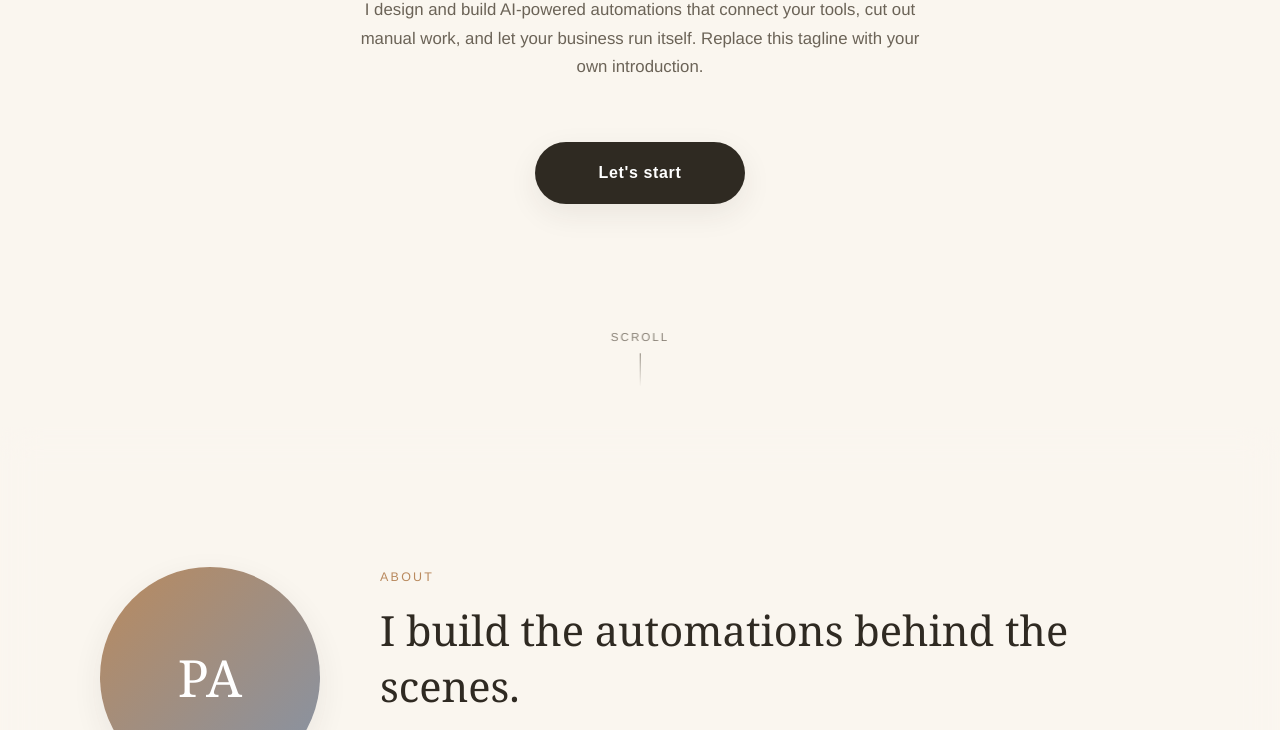
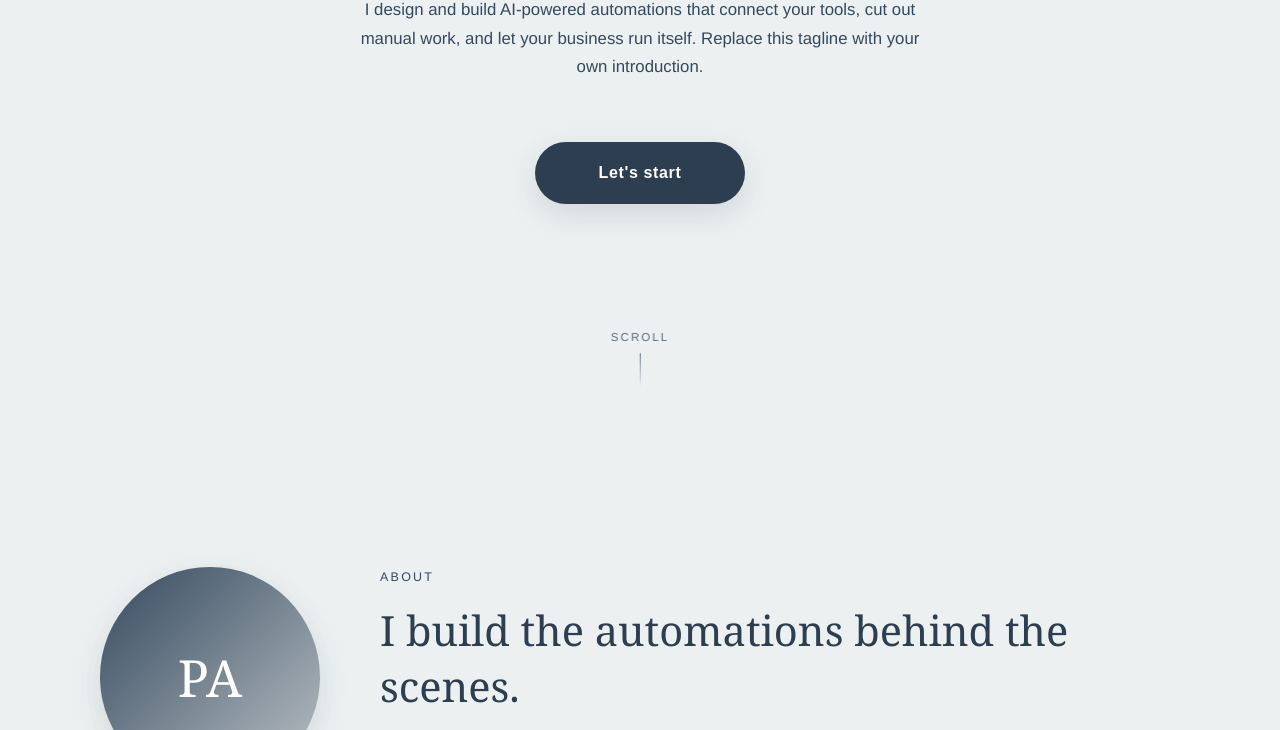
Before and after one commit to ChickenAdeBayor/Portfolio, a plain HTML site: page index.html in a window 1280 px wide. Shown: the part 373-1103 px from the top of the page. Drawn offline with nearby package versions, Linux system fonts and the light colour scheme; animation ran at ten frames a second.

Commit message:
Retheme site to a cool flat-UI slate palette (#3)
Replace the warm cream palette with the requested Midnight Blue /
Wet Asphalt / Concrete / Silver / Clouds scale across every surface:
backgrounds, text, borders, project thumbnails, and the 3D workflow
canvas (chip colors, connector lines, and traveling data packets,
switched from an additive teal glow to a solid light-to-dark dot
since additive blending washed out against this lighter palette).


Claude-Session: https://claude.ai/code/session_01WY33MbRGLBGKLWKku2c33x

Co-authored-by: Claude <noreply@anthropic.com>

```diff
--- a/index.html
+++ b/index.html
@@ -7,17 +7,18 @@
 <meta name="description" content="Portfolio of Primo Alota Jr — AI Automation Engineer.">
 <style>
   :root{
-    --bg: #faf6ef;
-    --bg-alt: #f2ece1;
-    --ink: #2f2a22;
-    --ink-soft: #6b6357;
+    /* Flat, cool slate palette: Midnight Blue -> Wet Asphalt -> Concrete -> Silver -> Clouds */
+    --bg: #ECF0F1;
+    --bg-alt: #BDC3C7;
+    --ink: #2C3E50;
+    --ink-soft: #34495E;
     --card: #ffffff;
-    --accent: #b98a5e;
-    --accent-2: #7c8a75;
-    --accent-3: #8493a8;
-    --signal: #4fb3a8;
-    --border: rgba(47,42,34,0.08);
-    --shadow: 0 10px 30px rgba(47,42,34,0.08);
+    --accent: #34495E;
+    --accent-2: #7F8C8D;
+    --accent-3: #BDC3C7;
+    --signal: #2C3E50;
+    --border: rgba(44,62,80,0.14);
+    --shadow: 0 10px 30px rgba(44,62,80,0.14);
   }
 
   *{ box-sizing: border-box; }
@@ -62,13 +63,13 @@
     align-items: center;
     justify-content: space-between;
     padding: 22px 6vw;
-    background: rgba(250, 246, 239, 0);
+    background: rgba(236, 240, 241, 0);
     transition: background 0.3s ease, box-shadow 0.3s ease, padding 0.3s ease;
     pointer-events: none;
   }
 
   .nav.scrolled{
-    background: rgba(250, 246, 239, 0.85);
+    background: rgba(236, 240, 241, 0.85);
     backdrop-filter: blur(10px);
     box-shadow: 0 1px 0 var(--border);
     padding: 14px 6vw;
@@ -126,7 +127,7 @@
   section#about,
   section#projects,
   section#contact{
-    background: rgba(250, 246, 239, 0.82);
+    background: rgba(236, 240, 241, 0.82);
     backdrop-filter: blur(18px);
     -webkit-backdrop-filter: blur(18px);
   }
@@ -212,7 +213,7 @@
   }
 
   .start-btn:hover{
-    box-shadow: 0 14px 34px rgba(47,42,34,0.18);
+    box-shadow: 0 14px 34px rgba(44,62,80,0.18);
     transform: translateY(-2px);
     background: var(--accent);
   }
@@ -339,7 +340,7 @@
 
   .project-card:hover{
     transform: translateY(-6px);
-    box-shadow: 0 18px 40px rgba(47,42,34,0.14);
+    box-shadow: 0 18px 40px rgba(44,62,80,0.14);
   }
 
   .project-thumb{
@@ -353,10 +354,10 @@
     letter-spacing: 0.04em;
   }
 
-  .thumb-1{ background: linear-gradient(135deg, #b98a5e, #e3c9a8); }
-  .thumb-2{ background: linear-gradient(135deg, #7c8a75, #b7c4ae); }
-  .thumb-3{ background: linear-gradient(135deg, #8493a8, #c2cbd9); }
-  .thumb-4{ background: linear-gradient(135deg, #a97c8a, #d9b7c2); }
+  .thumb-1{ background: linear-gradient(135deg, #2C3E50, #4a6178); }
+  .thumb-2{ background: linear-gradient(135deg, #34495E, #5d7186); }
+  .thumb-3{ background: linear-gradient(135deg, #7F8C8D, #a9b4b4); }
+  .thumb-4{ background: linear-gradient(135deg, #5B6B74, #93a1a4); }
 
   .project-body{
     padding: 26px;
@@ -672,8 +673,7 @@
       var group = new THREE.Group();
       scene.add(group);
 
-      var signalColor = 'rgba(79,179,168,1)';
-      var inkColor = '#2f2a22';
+      var inkColor = '#2C3E50';
 
       function roundRectPath(ctx, x, y, w, h, r){
         ctx.beginPath();
@@ -708,7 +708,7 @@
         roundRectPath(ctx, 0.75, 0.75, width - 1.5, height - 1.5, height / 2 - 1);
         ctx.fillStyle = 'rgba(255,255,255,0.94)';
         ctx.fill();
-        ctx.strokeStyle = 'rgba(47,42,34,0.16)';
+        ctx.strokeStyle = 'rgba(44,62,80,0.16)';
         ctx.lineWidth = 1.5;
         ctx.stroke();
 
@@ -727,6 +727,9 @@
         return { texture: texture, aspect: width / height };
       }
 
+      // A soft light-to-dark dot rather than an additive glow: against a
+      // light background an additive blend just washes out to white, so
+      // this composites normally and reads as a small solid data packet.
       function makeGlowTexture(){
         var size = 128;
         var c = document.createElement('canvas');
@@ -734,8 +737,8 @@
         var ctx = c.getContext('2d');
         var g = ctx.createRadialGradient(size / 2, size / 2, 0, size / 2, size / 2, size / 2);
         g.addColorStop(0, 'rgba(255,255,255,1)');
-        g.addColorStop(0.3, signalColor.replace('1)', '0.85)'));
-        g.addColorStop(1, signalColor.replace('1)', '0)'));
+        g.addColorStop(0.35, 'rgba(52,73,94,0.92)');
+        g.addColorStop(1, 'rgba(44,62,80,0)');
         ctx.fillStyle = g;
         ctx.fillRect(0, 0, size, size);
         return new THREE.CanvasTexture(c);
@@ -743,22 +746,22 @@
 
       // The real steps/services a workflow like this actually connects.
       var steps = [
-        { label: 'Webhook', color: '#4fb3a8' },
-        { label: 'Schedule', color: '#4fb3a8' },
-        { label: 'OpenAI', color: '#b98a5e' },
-        { label: 'GPT-4', color: '#b98a5e' },
-        { label: 'Slack', color: '#8493a8' },
-        { label: 'Gmail', color: '#a97c8a' },
-        { label: 'Sheets', color: '#7c8a75' },
-        { label: 'CRM', color: '#8493a8' },
-        { label: 'Filter', color: '#b98a5e' },
-        { label: 'Database', color: '#7c8a75' },
-        { label: 'Airtable', color: '#b98a5e' },
-        { label: 'HTTP', color: '#8493a8' },
-        { label: 'n8n', color: '#7c8a75' },
-        { label: 'Zapier', color: '#a97c8a' },
-        { label: 'Make', color: '#8493a8' },
-        { label: 'If / Else', color: '#a97c8a' }
+        { label: 'Webhook', color: '#2C3E50' },
+        { label: 'Schedule', color: '#2C3E50' },
+        { label: 'OpenAI', color: '#2C3E50' },
+        { label: 'GPT-4', color: '#2C3E50' },
+        { label: 'Slack', color: '#7F8C8D' },
+        { label: 'Gmail', color: '#5B6B74' },
+        { label: 'Sheets', color: '#34495E' },
+        { label: 'CRM', color: '#7F8C8D' },
+        { label: 'Filter', color: '#2C3E50' },
+        { label: 'Database', color: '#34495E' },
+        { label: 'Airtable', color: '#2C3E50' },
+        { label: 'HTTP', color: '#7F8C8D' },
+        { label: 'n8n', color: '#34495E' },
+        { label: 'Zapier', color: '#5B6B74' },
+        { label: 'Make', color: '#7F8C8D' },
+        { label: 'If / Else', color: '#5B6B74' }
       ];
 
       var isMobile = window.innerWidth < 600;
@@ -825,7 +828,7 @@
         }
       });
 
-      var lineMat = new THREE.LineBasicMaterial({ color: 0xb9ac98, transparent: true, opacity: 0.32 });
+      var lineMat = new THREE.LineBasicMaterial({ color: 0xBDC3C7, transparent: true, opacity: 0.45 });
       var curveSegments = 16;
       edges.forEach(function(edge){
         var geo = new THREE.BufferGeometry();
@@ -867,7 +870,6 @@
           map: glowTexture,
           transparent: true,
           opacity: 0.95,
-          blending: THREE.AdditiveBlending,
           depthWrite: false
         });
         var sprite = new THREE.Sprite(mat);
```
